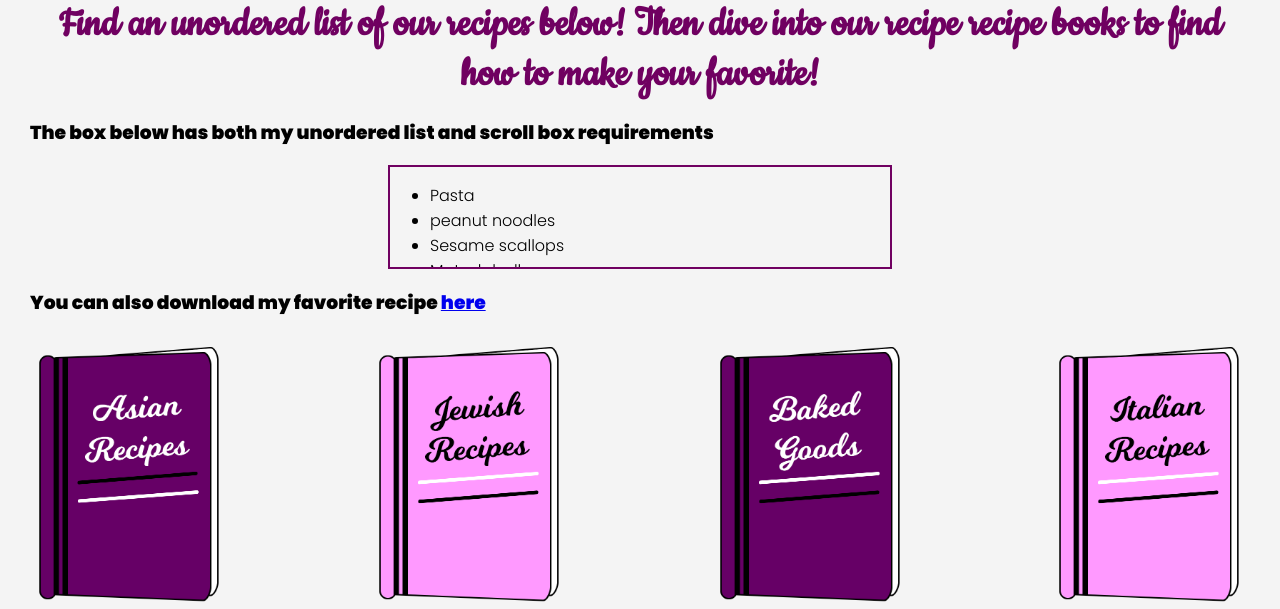
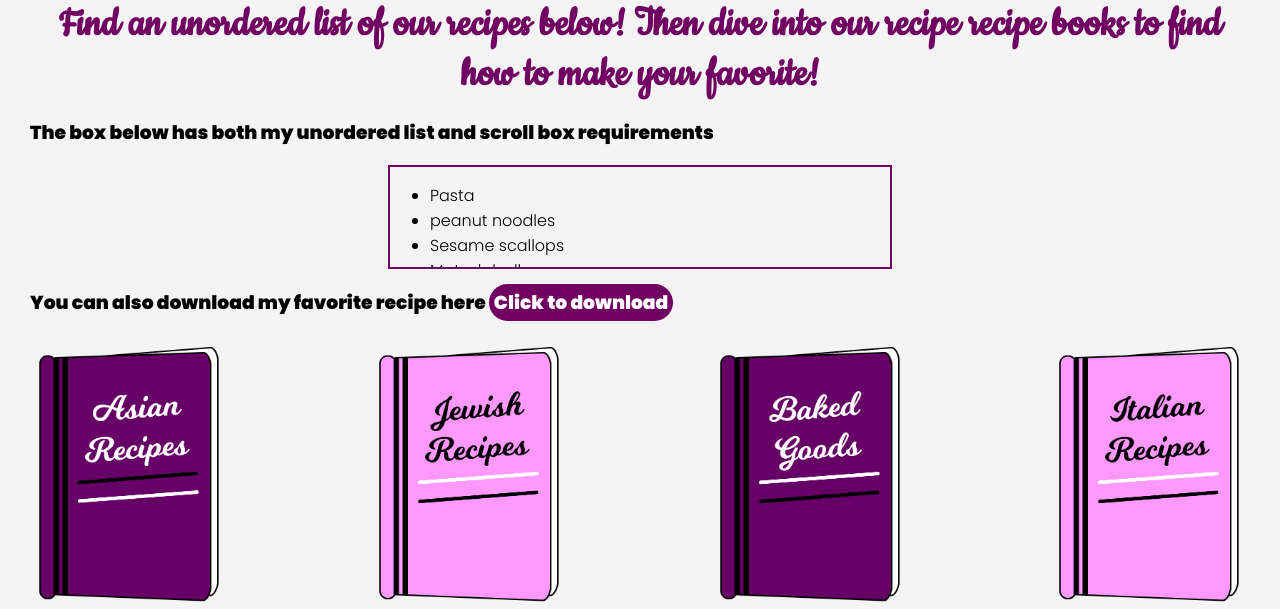
Before and after one commit to pkramer4/cs_290_project, a Node server app: page /recipes in a window 1280 px wide. Shown: the part 413-1022 px from the top of the page. Run offline with Node 20, Linux system fonts and the light colour scheme; some libraries are stand-ins or nearby versions.

Commit message:
Add files via upload

```diff
--- a/views/recipes.handlebars
+++ b/views/recipes.handlebars
@@ -15,7 +15,7 @@
   </ul>
 </div>
 
-<h3>You can also download my favorite recipe <a href = 'img/download.pdf' download>here</a></h3>
+<h3>You can also download my favorite recipe here <a class = 'download_button' href = 'img/download.pdf' download>Click to download</a></h3>
 
 <section class = 'recipe_books'>
   <a href="/asian">
```
